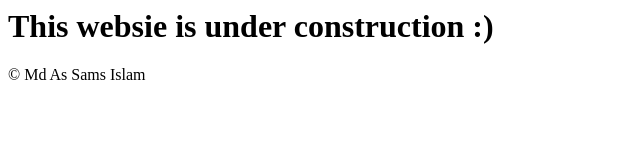
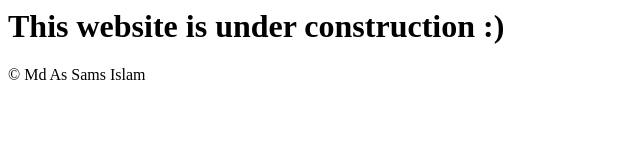
Before and after one commit to mdassamsislam/mdassamsislam.github.io, a plain HTML site: page index.html in a window 1280 px wide. Shown: the whole page, without its empty margins (0-640 px from the left). Drawn offline with Linux system fonts and the light colour scheme.

Commit message:
Update index.html

```diff
--- a/index.html
+++ b/index.html
@@ -1,4 +1,4 @@
 <html>
-    <H1>This websie is under construction :)</H1>
+    <H1>This website is under construction :)</H1>
     <footer>&copy; Md As Sams Islam</footer>
 </html>
```
